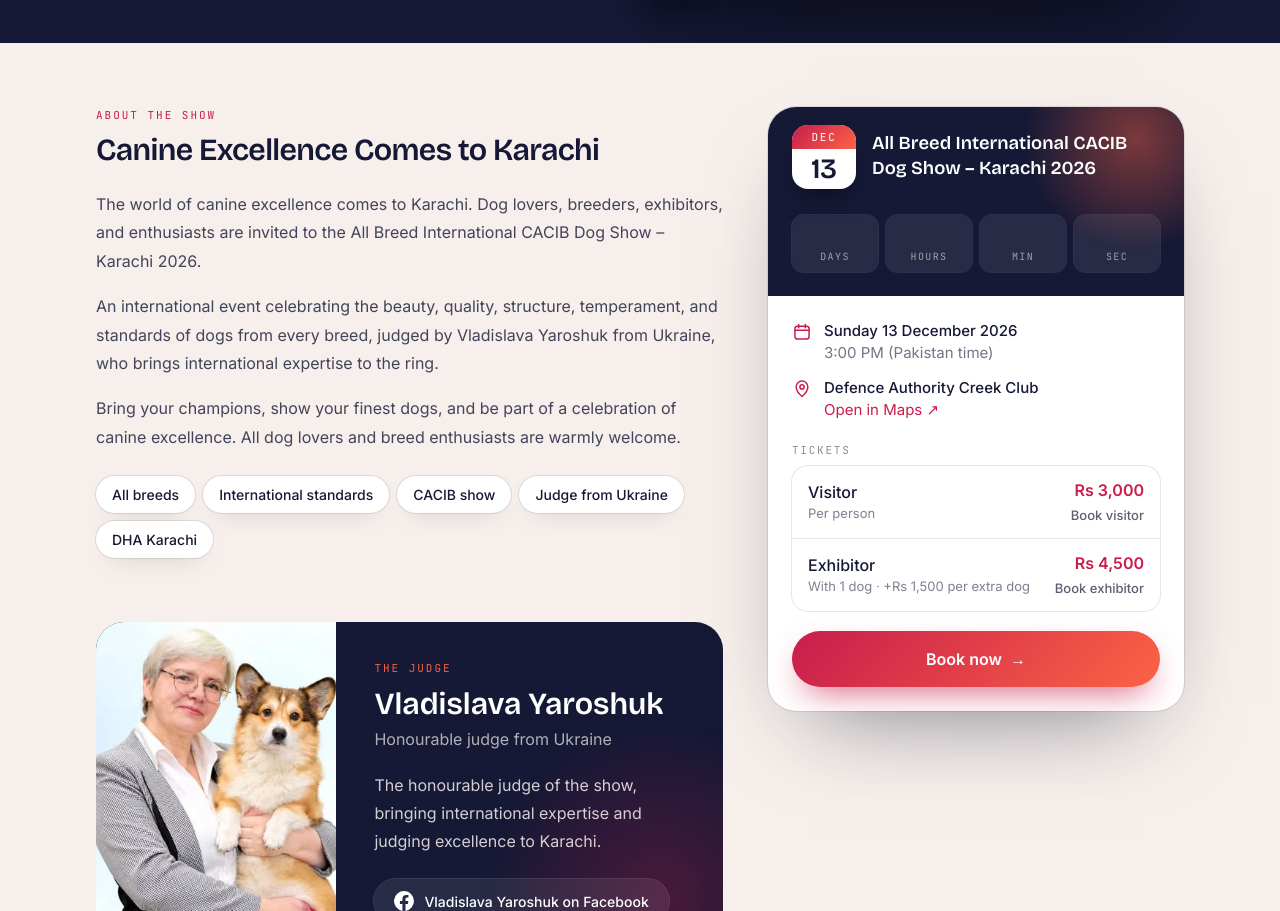
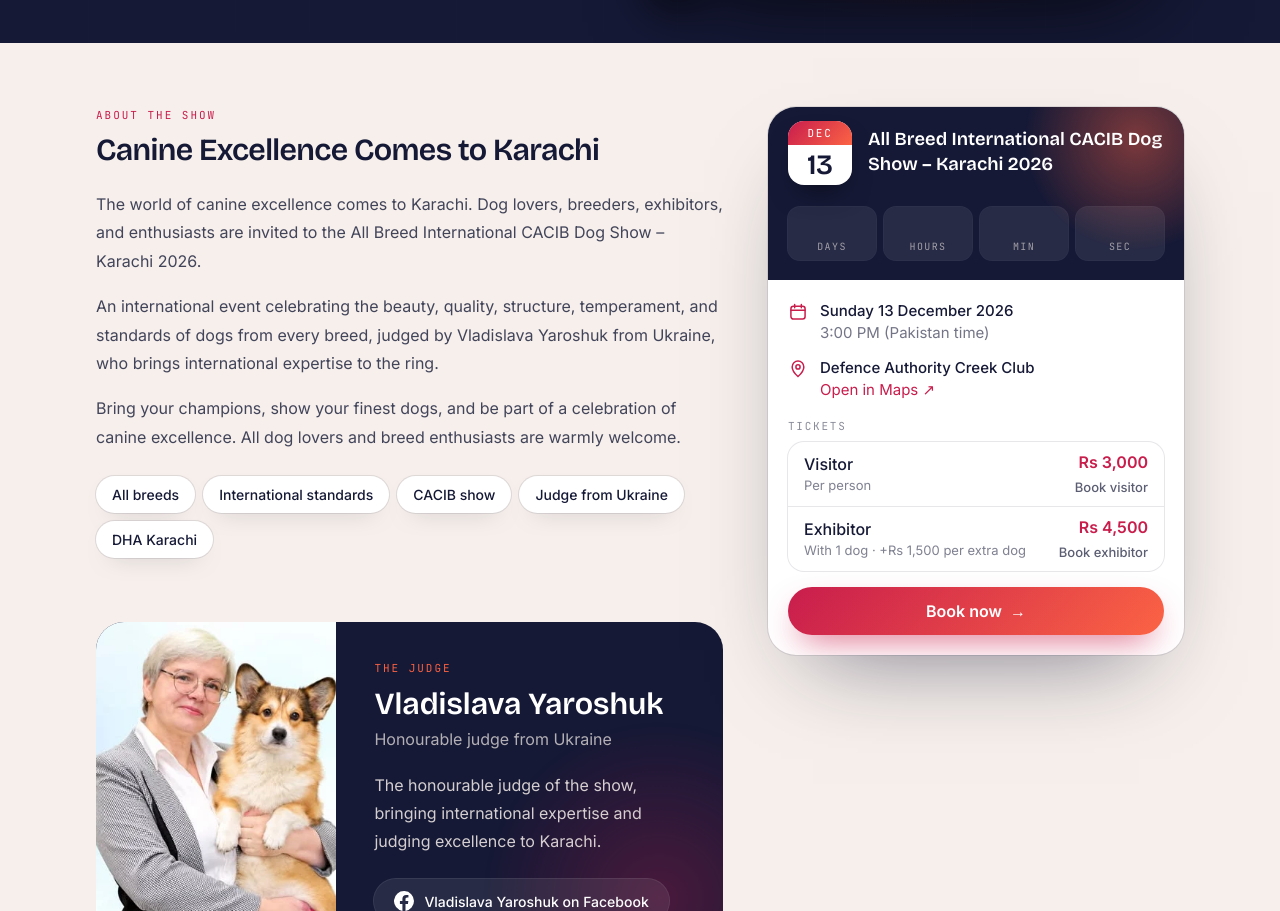
Before and after one commit to n0bud-y/InkPixel, a Next.js app: page /events/all-breed-cacib-dog-show-karachi-2026 in a window 1280 px wide. Shown: the part 599-1510 px from the top of the page. Built offline with nearby package versions, Linux system fonts and the light colour scheme; no server answers.

Commit message:
Event page: booking box without a scroll bar, fits short screens; responsive fixes

```diff
--- a/src/components/events/Countdown.tsx
+++ b/src/components/events/Countdown.tsx
@@ -31,7 +31,18 @@ const tones = {
 // dropping in as it changes. Decorative (the date is in the text, and a ticking timer would keep
 // interrupting screen readers); shows nothing before the page has loaded or once the event starts.
 // The space it takes is kept while loading, so nothing jumps.
-export function Countdown({ start, tone = "dark", className = "" }: { start: string; tone?: keyof typeof tones; className?: string }) {
+export function Countdown({
+  start,
+  tone = "dark",
+  className = "",
+  cellClassName = "",
+}: {
+  start: string;
+  tone?: keyof typeof tones;
+  className?: string;
+  /** Extra classes for each box, e.g. tighter padding. */
+  cellClassName?: string;
+}) {
   const left = useCountdown(start);
   if (left === null) return null;
   const style = tones[tone];
@@ -45,7 +56,7 @@ export function Countdown({ start, tone = "dark", className = "" }: { start: str
   return (
     <div aria-hidden="true" className={`grid grid-cols-4 gap-2 text-center ${className}`}>
       {cells.map(([unit, value]) => (
-        <div key={unit} className={`overflow-hidden rounded-xl py-2 ring-1 ${style.cell}`}>
+        <div key={unit} className={`overflow-hidden rounded-xl py-2 ring-1 ${style.cell} ${cellClassName}`}>
           {/* Re-keyed by its value, so each new number drops in. */}
           <span key={value ?? "-"} className="block font-display text-[1.35rem] leading-none font-semibold tabular-nums motion-safe:animate-tick">
             {value === undefined ? "--" : String(value).padStart(2, "0")}
--- a/src/components/events/EventSidebar.tsx
+++ b/src/components/events/EventSidebar.tsx
@@ -8,6 +8,8 @@ import { BookingDialog, type BookingEvent } from "./BookingDialog";
 import { Countdown, useCountdown } from "./Countdown";
 import { sheen } from "./styles";
 
+// Short laptop screens (up to 820 px tall) get a tighter box (the lg:[@media(max-height:820px)]
+// classes), so it fits below the header there too.
 // Where the box sits when pinned: 16 px below the fixed header (96 px tall on laptops, 128 px on
 // large screens), measured, so it never slides under it.
 const pinTop = () => (document.querySelector("header")?.getBoundingClientRect().height ?? 96) + 16;
@@ -56,20 +58,19 @@ export function EventSidebar({
       if (!content || !element) return;
       const mm = gsap.matchMedia();
       mm.add("(min-width: 64rem)", () => {
-        // The box is never taller than the screen below the header (it scrolls inside itself on
-        // short screens), measured again whenever ScrollTrigger re-measures (e.g. on resize).
-        const fit = () => element.style.setProperty("--event-top", `${pinTop()}px`);
-        fit();
-        ScrollTrigger.addEventListener("refreshInit", fit);
+        // No scroll bar inside the box: when it fits below the header it pins there; on a screen
+        // too short for it, it scrolls with the page until its bottom is in view (16 px above the
+        // screen's edge) and pins there, so every part of it can be reached. Measured again on
+        // every refresh (e.g. on resize).
+        const fits = () => element.offsetHeight + pinTop() + 16 <= window.innerHeight;
         ScrollTrigger.create({
           trigger: element,
-          start: () => `top ${pinTop()}px`,
+          start: () => (fits() ? `top ${pinTop()}px` : "bottom bottom-=16"),
           end: () => `+=${Math.max(0, content.offsetHeight - element.offsetHeight)}`,
           pin: true,
           pinSpacing: false,
           invalidateOnRefresh: true,
         });
-        return () => ScrollTrigger.removeEventListener("refreshInit", fit);
       });
       return () => mm.revert();
     },
@@ -88,10 +89,10 @@ export function EventSidebar({
     <div ref={column} className="lg:h-full">
       <div
         ref={box}
-        className="scrollbar-brand overflow-hidden rounded-[1.75rem] bg-white text-primary shadow-[0_40px_90px_-45px_rgb(21_25_54_/_0.6)] ring-1 ring-primary/10 lg:max-h-[calc(100svh-var(--event-top,7rem)-1rem)] lg:overflow-y-auto lg:overscroll-contain"
+        className="overflow-hidden rounded-[1.75rem] bg-white text-primary shadow-[0_40px_90px_-45px_rgb(21_25_54_/_0.6)] ring-1 ring-primary/10"
       >
         {/* Date and title. */}
-        <div className="relative isolate overflow-hidden bg-primary p-6 text-white">
+        <div className="relative isolate overflow-hidden bg-primary p-6 text-white lg:[@media(max-height:820px)]:p-5">
           <div aria-hidden="true" className="absolute -top-20 -right-16 -z-10 size-56 rounded-full bg-[radial-gradient(closest-side,rgb(250_97_67_/_0.45),transparent)] motion-safe:animate-glow-pulse" />
           <div className="flex items-start gap-4">
             <div className="grid w-16 shrink-0 overflow-hidden rounded-2xl bg-white text-center text-primary shadow-[0_14px_28px_-12px_rgb(0_0_0_/_0.6)] motion-safe:animate-float">
@@ -103,11 +104,11 @@ export function EventSidebar({
             </div>
           </div>
 
-          <Countdown start={start} className="mt-5" />
+          <Countdown start={start} className="mt-5 lg:[@media(max-height:820px)]:mt-4" cellClassName="lg:[@media(max-height:820px)]:py-1.5" />
           {countdown === null && <p className="mt-4 text-[14px] text-light/75">{past ? "This event has ended." : "Happening now."}</p>}
         </div>
 
-        <div className="space-y-5 p-6">
+        <div className="space-y-5 p-6 lg:[@media(max-height:820px)]:space-y-4 lg:[@media(max-height:820px)]:p-5">
           <ul className="space-y-3 text-[15px]">
             <li className="flex gap-3">
               <CalendarIcon />
@@ -132,7 +133,7 @@ export function EventSidebar({
             <p className="font-mono text-[11px] tracking-[0.16em] text-primary/50 uppercase">Tickets</p>
             <ul className="mt-2 divide-y divide-primary/10 rounded-2xl ring-1 ring-primary/10">
               {event.tickets.map((option) => (
-                <li key={option.name} className="group/ticket relative flex items-center justify-between gap-3 px-4 py-3 transition-colors duration-300 first:rounded-t-2xl last:rounded-b-2xl hover:bg-light">
+                <li key={option.name} className="group/ticket relative flex items-center justify-between gap-3 px-4 py-3 lg:[@media(max-height:820px)]:py-2 transition-colors duration-300 first:rounded-t-2xl last:rounded-b-2xl hover:bg-light">
                   <span aria-hidden="true" className="absolute inset-y-2 left-0 w-[3px] origin-center scale-y-0 rounded-r bg-brand-gradient transition-transform duration-300 group-hover/ticket:scale-y-100" />
                   <span>
                     <span className="font-medium">{option.name}</span>
@@ -140,7 +141,7 @@ export function EventSidebar({
                       {option.entry ? `With 1 dog · +${formatPrice(option.price, event.currency)} per extra dog` : option.exhibitor ? "Per dog" : "Per person"}
                     </span>
                   </span>
-                  <span className="text-right">
+                  <span className="shrink-0 text-right whitespace-nowrap">
                     <span className="block font-semibold text-crimson">{formatPrice(ticketTotal(option, 1), event.currency) ?? "Price TBA"}</span>
                     {canBook && (
                       <button type="button" onClick={() => book(option.name)} className="text-[13px] font-medium text-primary/70 underline-offset-4 hover:text-primary hover:underline">
@@ -157,7 +158,7 @@ export function EventSidebar({
             <button
               type="button"
               onClick={() => book(null)}
-              className={`group/book flex h-14 w-full items-center justify-center gap-2 rounded-full bg-brand-gradient text-[16px] font-semibold text-white shadow-[0_14px_34px_-12px_rgb(201_29_76_/_0.8)] hover:shadow-[0_20px_40px_-12px_rgb(250_97_67_/_0.8)] ${sheen}`}
+              className={`group/book flex h-14 w-full lg:[@media(max-height:820px)]:h-12 items-center justify-center gap-2 rounded-full bg-brand-gradient text-[16px] font-semibold text-white shadow-[0_14px_34px_-12px_rgb(201_29_76_/_0.8)] hover:shadow-[0_20px_40px_-12px_rgb(250_97_67_/_0.8)] ${sheen}`}
             >
               Book now
               <span aria-hidden="true" className="transition-transform duration-300 group-hover/book:translate-x-1">
```
Also changed, not shown: 2 other files (tests, documents, lock files or other folders).
